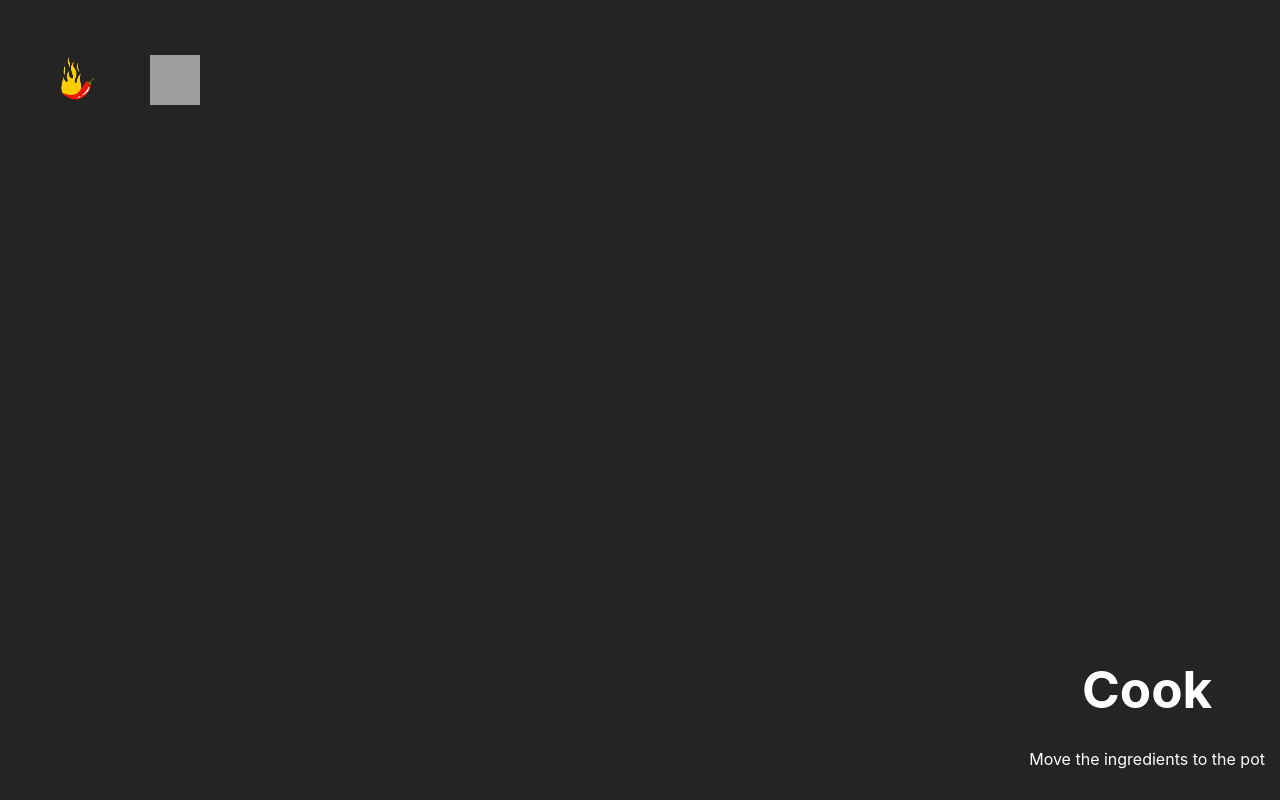
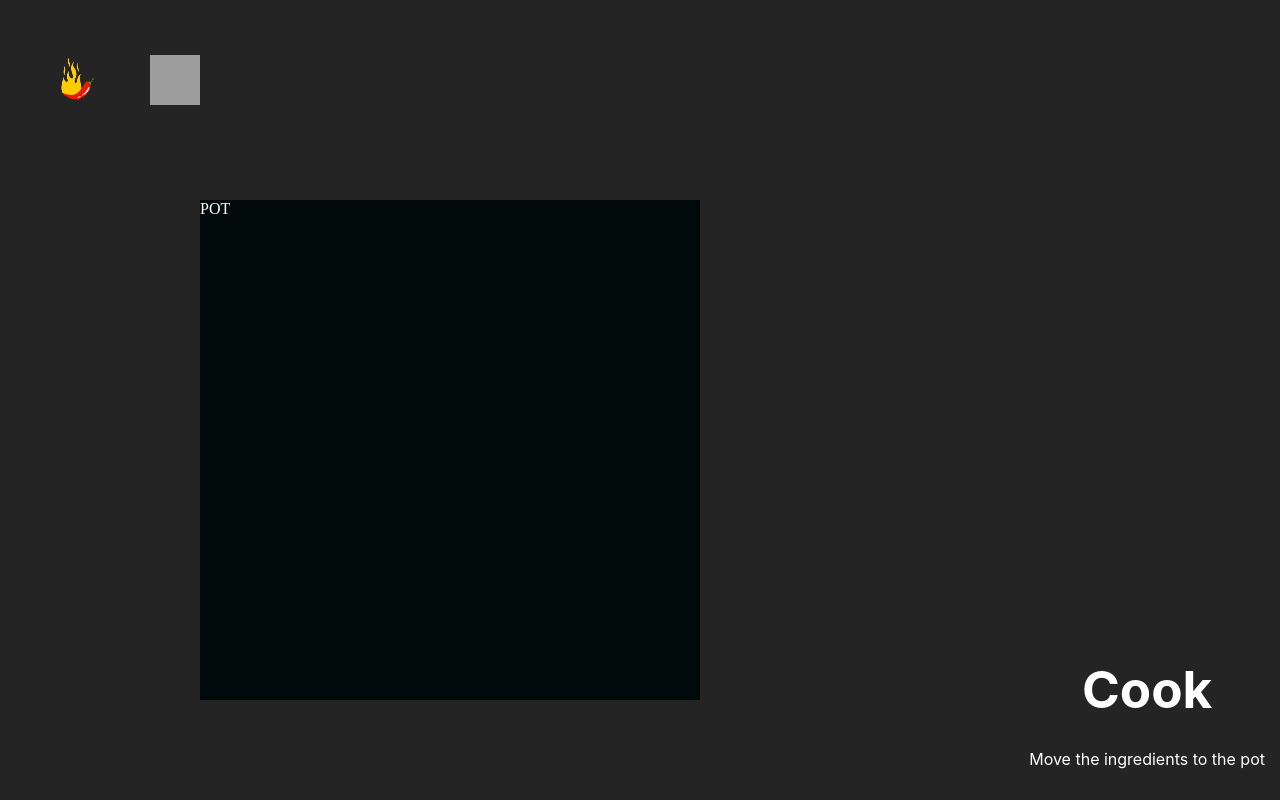
Before and after one commit to designasabaker/thesis-screen-table-react, a React (Vite) app: page / in a window 1280 px wide. Built offline with nearby package versions, Linux system fonts and the light colour scheme; grey boxes are pictures that could not be loaded; some icons are missing.

Commit message:
Implement Pot

```diff
--- a/src/components/Game.tsx
+++ b/src/components/Game.tsx
@@ -2,6 +2,7 @@ import {FC} from 'react';
 import {observer} from "mobx-react";
 import {ingredients} from '../stores';
 import IngredientGraphics from "./IngredientGraphics";
+import Pot from "./Pot";
 import style from '../global.module.scss';
 
 export const Game: FC = () => {
@@ -12,6 +13,7 @@ export const Game: FC = () => {
                {ingredients.map((ingredient) => (<IngredientGraphics ingredient={ingredient} />))}
             </div>
             {/*  game pot(s) */}
+            <Pot posX={200} posY={200} width={500} height={500} srcImg={''} monitoredIngredients={ingredients} />
         </>
     )
 }
--- a/src/components/Pot.tsx
+++ b/src/components/Pot.tsx
@@ -0,0 +1,65 @@
+import {useEffect, useMemo, useState} from "react";
+import Ingredient   from "../stores/Ingredient";
+import {observer} from "mobx-react";
+
+interface PotProps {
+    posX: number;
+    posY: number;
+    width: number;
+    height: number;
+    srcImg: string;
+    monitoredIngredients: Ingredient[];
+}
+
+const Pot = (props:PotProps) =>{
+    const initialColor = {
+        r: 0,
+        g: 10,
+        b: 10,
+    };
+    const [color,setColor] = useState(initialColor);
+
+    const {
+        posX, posY, width, height, monitoredIngredients,
+    } = props;
+
+    // helper function: check if ONE ingredient is inside the pot
+    const checkIngredient = (ingredient: Ingredient) => {
+        return (ingredient.x >= posX
+            && ingredient.x <= posX + width
+            && ingredient.y >= posY
+            && ingredient.y <= posY + height)
+    };
+
+    // check how many ingredients are inside the pot
+    const insideIngredientsNum:number = monitoredIngredients.filter(checkIngredient).length;
+
+    const insideIngredientsRedValSum: number = useMemo(()=>monitoredIngredients.reduce((redVal, ingredient) => {
+        return redVal + (checkIngredient(ingredient) ? ingredient.redValueChange : 0);
+    }, 0),[insideIngredientsNum]);
+
+    useEffect(()=>{
+        setColor({
+                ...color,
+                r: insideIngredientsRedValSum / (insideIngredientsNum === 0 ? 1 : insideIngredientsNum ),
+            }
+        )
+    }, [insideIngredientsRedValSum]);
+
+    return (
+        <div
+            style={{
+                position: 'fixed',
+                zIndex: -10,
+                left: posX,
+                top: posY,
+                width: width,
+                height: height,
+                background: `rgb(${color.r},${color.g},${color.b})`,
+            }}
+        >
+            POT
+
+        </div>)
+}
+export default  observer(Pot);
--- a/src/stores/Ingredient.ts
+++ b/src/stores/Ingredient.ts
@@ -14,7 +14,8 @@ export class Ingredient {
     STEP = 5
     intervalId = 0;
     MOVING_TIME_LIMIT = 1000;
-    BORDER_GAP = 10;
+
+
 
     constructor(id: string, x: number, y: number, width: number, height: number, srcImg: string, redValueChange: number, step?: number) {
         makeAutoObservable(this);
--- a/src/stores/index.ts
+++ b/src/stores/index.ts
@@ -1,6 +1,6 @@
 import Ingredient from "./Ingredient";
 
-export const spice = new Ingredient("i1", 52, 55, 50, 50, "src/assets/spice.png", 0);
-export const milk = new Ingredient("i2", 150, 55, 50, 50, "src/assets/milk.png", 0);
+export const spice = new Ingredient("i1", 52, 55, 50, 50, "src/assets/spice.png", 50);
+export const milk = new Ingredient("i2", 150, 55, 50, 50, "src/assets/milk.png", -10);
 
 export const ingredients = [spice, milk];
```
